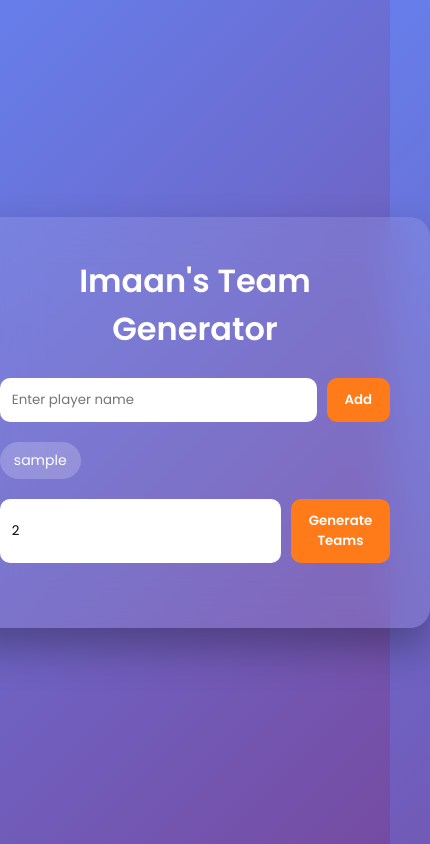
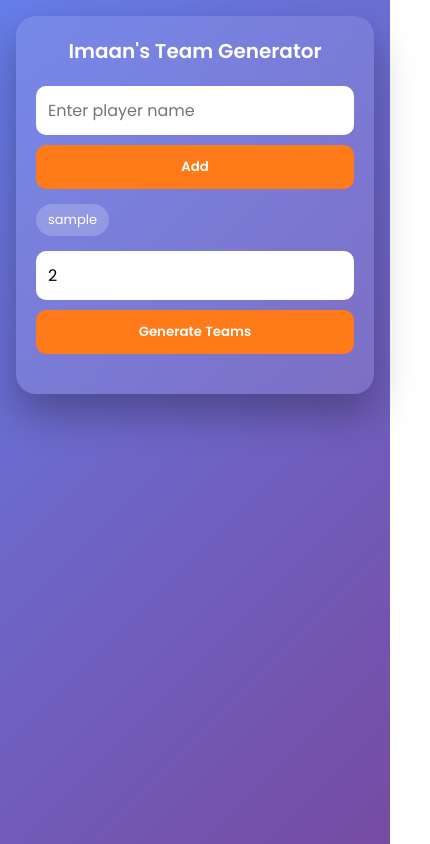
Before and after one commit to ibidada1/team-generator, a plain HTML site: page index.html in a window 390 px wide. Both pictures are taken after typing "Sample" into the empty fields and a click on the button "Add". Shown: the whole page, 430 px wide, since content can reach past the window. Drawn offline with Linux system fonts and the light colour scheme.

Commit message:
Refactor CSS styles for responsiveness and clarity

```diff
--- a/index.html
+++ b/index.html
@@ -2,6 +2,7 @@
 <!DOCTYPE html>
 <html lang="en">
 <head>
+<meta name="viewport" content="width=device-width, initial-scale=1.0">
 <meta charset="UTF-8">
 <title>Team Generator</title>
 
@@ -17,45 +18,67 @@ font-family:"Poppins",sans-serif;
 }
 
 body{
-height:100vh;
+  min-height:100vh;
   display:flex;
   justify-content:center;
-align-items:center;
+  align-items:center; /* center vertically */
   background:linear-gradient(135deg,#667eea,#764ba2);
   color:white;
+  padding:16px;
 }
 
+/* 📱 On small screens → allow scroll instead of forced center */
+@media (max-width: 500px){
+  body{
+    align-items:flex-start;
+  }
+}
+
+/* APP CONTAINER */
 .app{
-width:900px;
+  width:100%;
+  max-width:600px; /* responsive instead of fixed 900px */
   background:rgba(255,255,255,0.1);
   backdrop-filter:blur(20px);
-padding:40px;
+  padding:20px;
   border-radius:20px;
   box-shadow:0 20px 40px rgba(0,0,0,0.3);
 }
 
+/* TITLE */
 h1{
   text-align:center;
-margin-bottom:25px;
+  margin-bottom:20px;
   font-weight:600;
+  font-size:clamp(20px,5vw,28px);
 }
 
+/* CONTROLS */
 .controls{
+  display:flex;
+  gap:10px;
+  margin-bottom:15px;
+}
+
+.team-controls{
   display:flex;
   gap:10px;
   margin-bottom:20px;
 }
 
+/* INPUTS */
 input{
   flex:1;
   padding:12px;
   border:none;
   border-radius:10px;
   outline:none;
+  font-size:16px;
 }
 
+/* BUTTONS */
 button{
-padding:12px 18px;
+  padding:12px 16px;
   border:none;
   border-radius:10px;
   cursor:pointer;
@@ -63,6 +86,7 @@ font-weight:600;
   background:#ff7a18;
   color:white;
   transition:0.2s;
+  white-space:nowrap;
 }
 
 button:hover{
@@ -70,51 +94,65 @@ transform:translateY(-2px);
   box-shadow:0 6px 14px rgba(0,0,0,0.3);
 }
 
+/* PLAYER LIST */
 .players{
   display:flex;
   flex-wrap:wrap;
-gap:10px;
-margin-bottom:20px;
+  gap:8px;
+  margin-bottom:15px;
 }
 
 .player-chip{
   background:rgba(255,255,255,0.2);
-padding:8px 14px;
+  padding:6px 12px;
   border-radius:20px;
-font-size:14px;
+  font-size:13px;
 }
 
-.team-controls{
-display:flex;
-gap:10px;
-margin-bottom:25px;
+/* TEAMS GRID */
+.teams{
+  display:grid;
+  grid-template-columns:repeat(auto-fit,minmax(160px,1fr));
+  gap:15px;
 }
 
-.teams{
-display:grid;
-grid-template-columns:repeat(auto-fit,minmax(200px,1fr));
-gap:20px;
-}
-
+/* TEAM CARD */
 .team-card{
   background:rgba(255,255,255,0.15);
   border-radius:15px;
-padding:15px;
+  padding:12px;
 }
 
 .team-title{
   font-weight:600;
-margin-bottom:10px;
+  margin-bottom:8px;
 }
 
 .team-player{
   background:rgba(255,255,255,0.25);
-padding:6px 10px;
+  padding:5px 8px;
   border-radius:8px;
-margin-bottom:6px;
-font-size:14px;
+  margin-bottom:5px;
+  font-size:13px;
 }
 
+/* 📱 MOBILE STACK FIX */
+@media (max-width: 500px){
+
+  .controls,
+  .team-controls{
+    flex-direction:column;
+  }
+
+  button{
+    width:100%;
+  }
+
+  input{
+    width:100%;
+  }
+
+}
 </style>
 </head>
 
```
Lines whose indentation alone changed are shown as unchanged.
